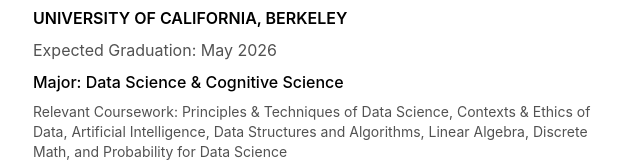
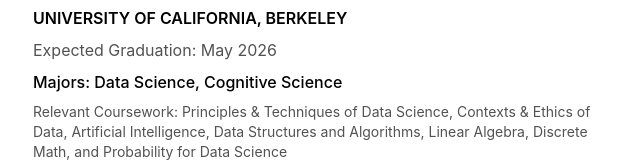
Before and after one commit to chrispycodes35/portfolio-chris, a Next.js app: page / in a window 1280 px wide. Shown: the part 223-385 px from the top of the page, without its empty margins (319-959 px from the left). Built offline with nearby package versions, Linux system fonts and the light colour scheme.

Commit message:
information addition

```diff
--- a/app/page.tsx
+++ b/app/page.tsx
@@ -16,7 +16,7 @@
         <div className="space-y-2">
           <div className="font-semibold">UNIVERSITY OF CALIFORNIA, BERKELEY</div>
           <div className="text-neutral-600 dark:text-neutral-400">Expected Graduation: May 2026</div>
-          <div className="font-medium">Major: Data Science & Cognitive Science</div>
+          <div className="font-medium">Majors: Data Science, Cognitive Science</div>
           <div className="text-sm text-neutral-600 dark:text-neutral-400">
             Relevant Coursework: Principles & Techniques of Data Science, Contexts & Ethics of Data, Artificial Intelligence, Data Structures and Algorithms, Linear Algebra, Discrete Math, and Probability for Data Science
           </div>
```
